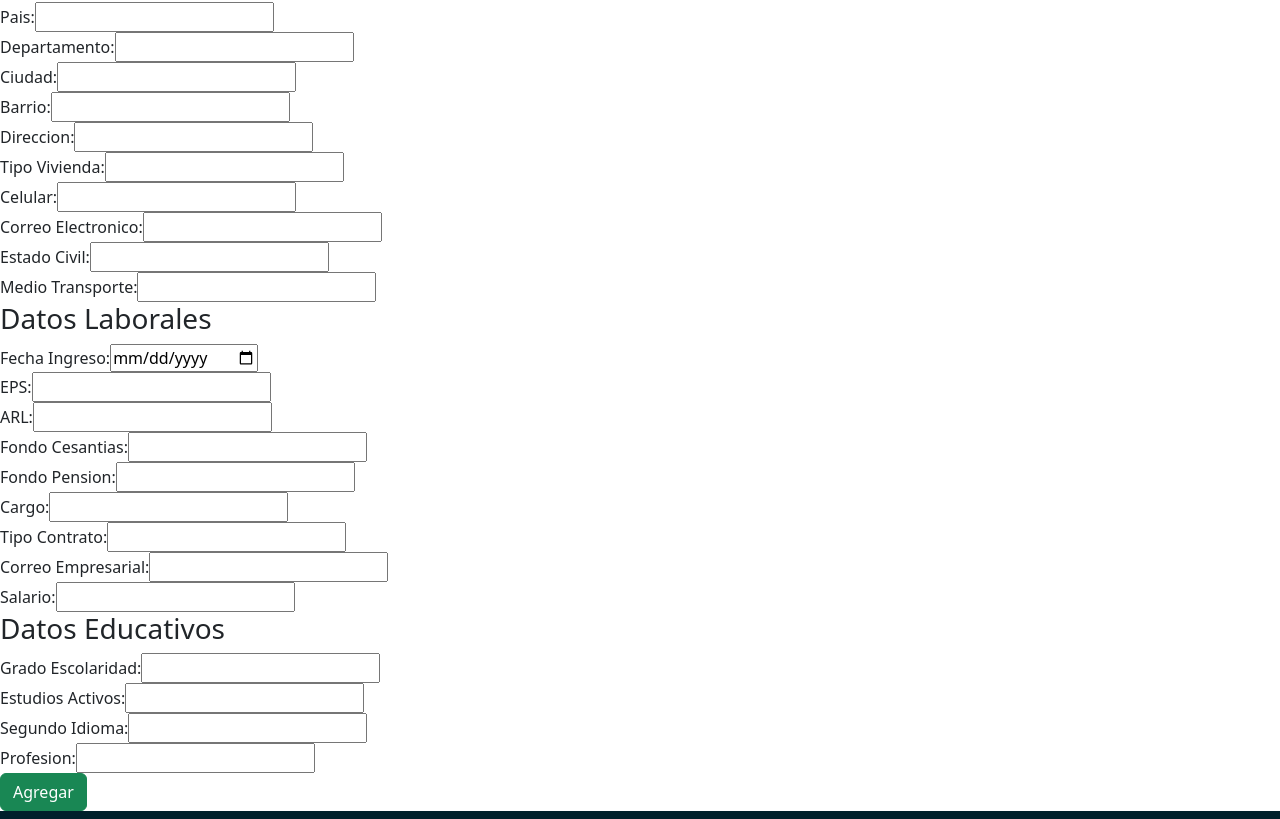
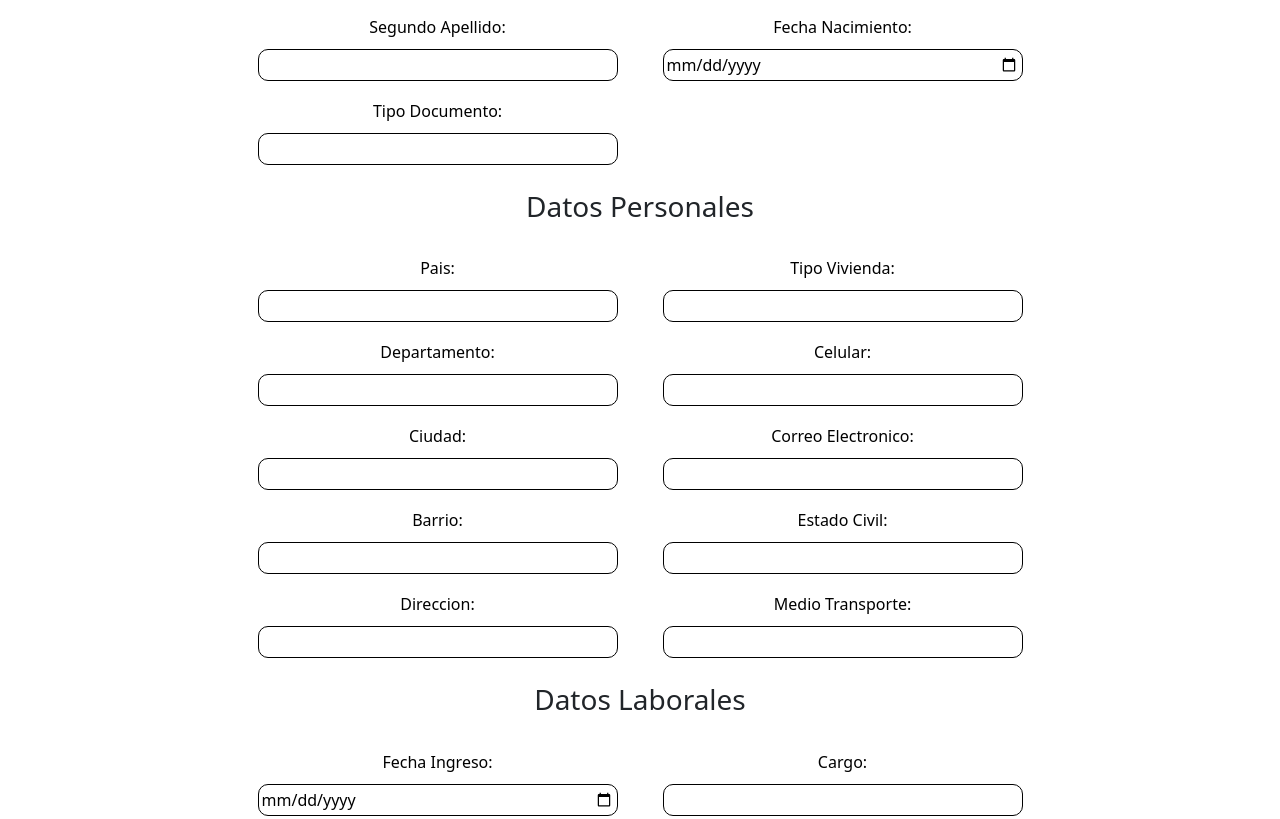
Before and after one commit to DavidR1205/appViajes, a React (Vite) app in the folder FrontEnd/: page /crear_conductores in a window 1280 px wide. Shown: the part 441-1260 px from the top of the page. Built offline with nearby package versions, Linux system fonts and the light colour scheme.

Commit message:
estilos para la vista crearConductor

```diff
--- /dev/null
+++ b/FrontEnd/src/assets/css/estilosAdmin/estilosCreates/estilosCreateConduct.css
@@ -0,0 +1,55 @@
+.form-crearConductores {
+    display: flex;
+    justify-content: center;
+}
+
+.container-formConductores {
+    width: 80%;
+    display: flex;
+    align-items: center;
+    justify-content: center;
+    margin: 20px 0px;
+}
+
+.title-formConductores {
+    display: flex;
+    justify-content: center;
+    margin: 25px 0px;
+}
+
+.elementFormConductores {
+    display: flex;
+    gap: 45px;
+    justify-content: center;
+    padding: 0px 30px;
+}
+
+.section-FormConductores {
+    display: flex;
+    flex-direction: column;
+    gap: 18px;
+    align-items: center;
+}
+
+.camp-input {
+    display: flex;
+    flex-direction: column;
+    align-items: center;
+    gap: 10px;
+    width: 45vh;
+    color: black;
+}
+
+.input-formConductor {
+    width: 100%;
+    border-radius: 10px;
+    padding: 3px;
+    border: 1px solid black;
+}
+
+.button-formConductores {
+    margin: 25px;
+    text-align: center;
+    width: 100vh;
+    background-color: aqua;
+}
--- a/FrontEnd/src/pages/pagesAdmin/creates/crearconductores.jsx
+++ b/FrontEnd/src/pages/pagesAdmin/creates/crearconductores.jsx
@@ -2,6 +2,7 @@ import React, { useState } from 'react';
 import axios from 'axios';
 import Swal from 'sweetalert2';
 import { useNavigate } from 'react-router-dom';
+import "../../../assets/css/estilosAdmin/estilosCreates/estilosCreateConduct.css"
 
 const CrearConductores = () => {
 
@@ -103,12 +104,12 @@ const CrearConductores = () => {
                 <label htmlFor="direccion">Direccion: </label>
                 <input type="text" onChange={handleChanges} name="direccion" className='input-formConductor' />
               </div>
+            </div>
+            <div className='section-FormConductores'>
               <div className='camp-input'>
                 <label htmlFor="tipo_vivienda">Tipo Vivienda: </label>
                 <input type="text" onChange={handleChanges} name="tipo_vivienda" className='input-formConductor' />
               </div>
-            </div>
-            <div className='section-FormConductores'>
               <div className='camp-input'>
                 <label htmlFor="celular">Celular: </label>
                 <input type="number" onChange={handleChanges} name="celular" className='input-formConductor' />
@@ -197,7 +198,7 @@ const CrearConductores = () => {
               </div>
             </div>
           </div>
-          <div className='button-formConductores'>
+          <div className='button-formConductores d-grid gap-2'>
             <button type='submit' className='btn btn-success'>Agregar</button>
           </div>
         </form>
```
